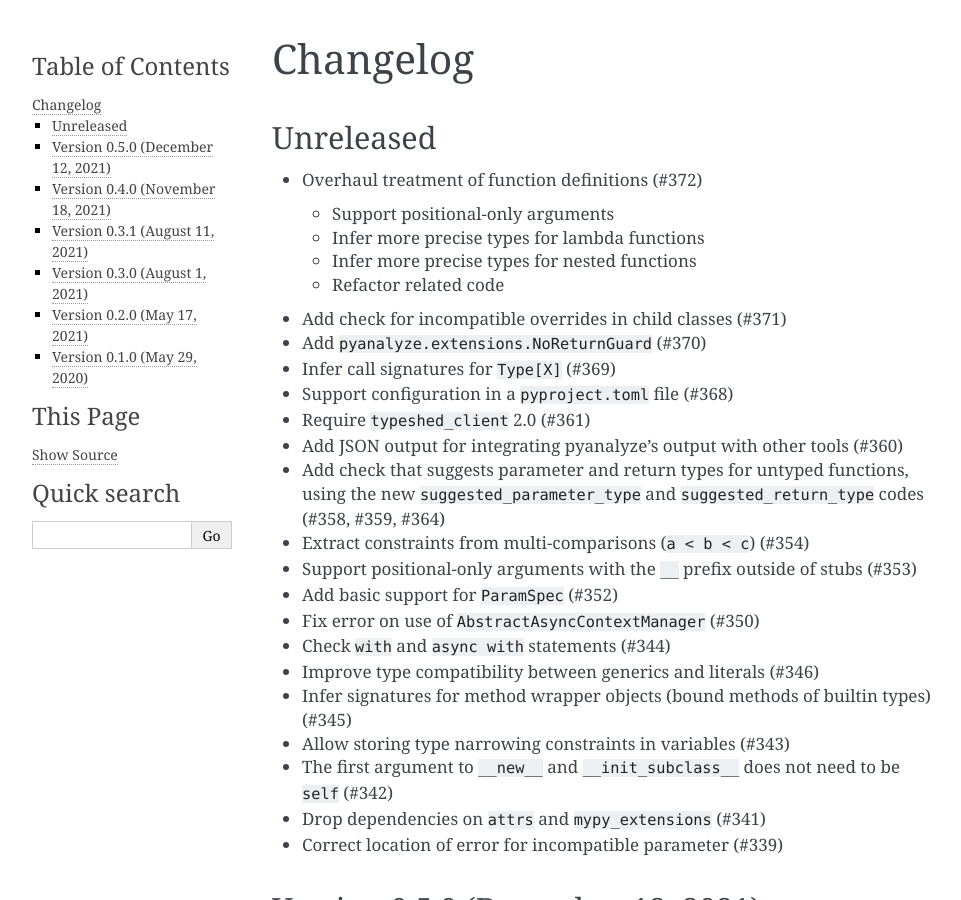
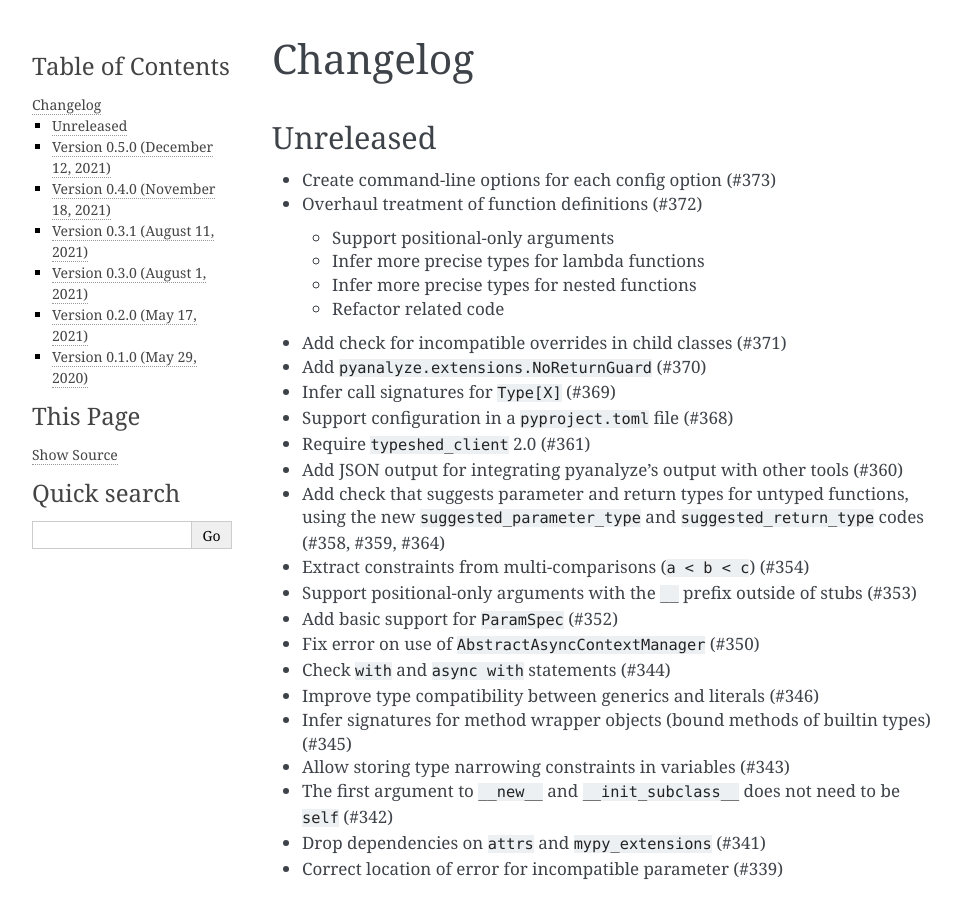
Before and after one commit to quora/pyanalyze, a Sphinx documentation site: the page built from docs/changelog.md, in a window 1280 px wide and 900 px high. Shown: the whole window, without its empty margins (148-1109 px from the left). Built offline with Sphinx 7.4.7, drawn with Linux system fonts in a browser that asks for light colours.

Commit message:
changelog

```diff
--- a/docs/changelog.md
+++ b/docs/changelog.md
@@ -2,6 +2,7 @@
 
 ## Unreleased
 
+- Create command-line options for each config option (#373)
 - Overhaul treatment of function definitions (#372)
   - Support positional-only arguments
   - Infer more precise types for lambda functions
```
